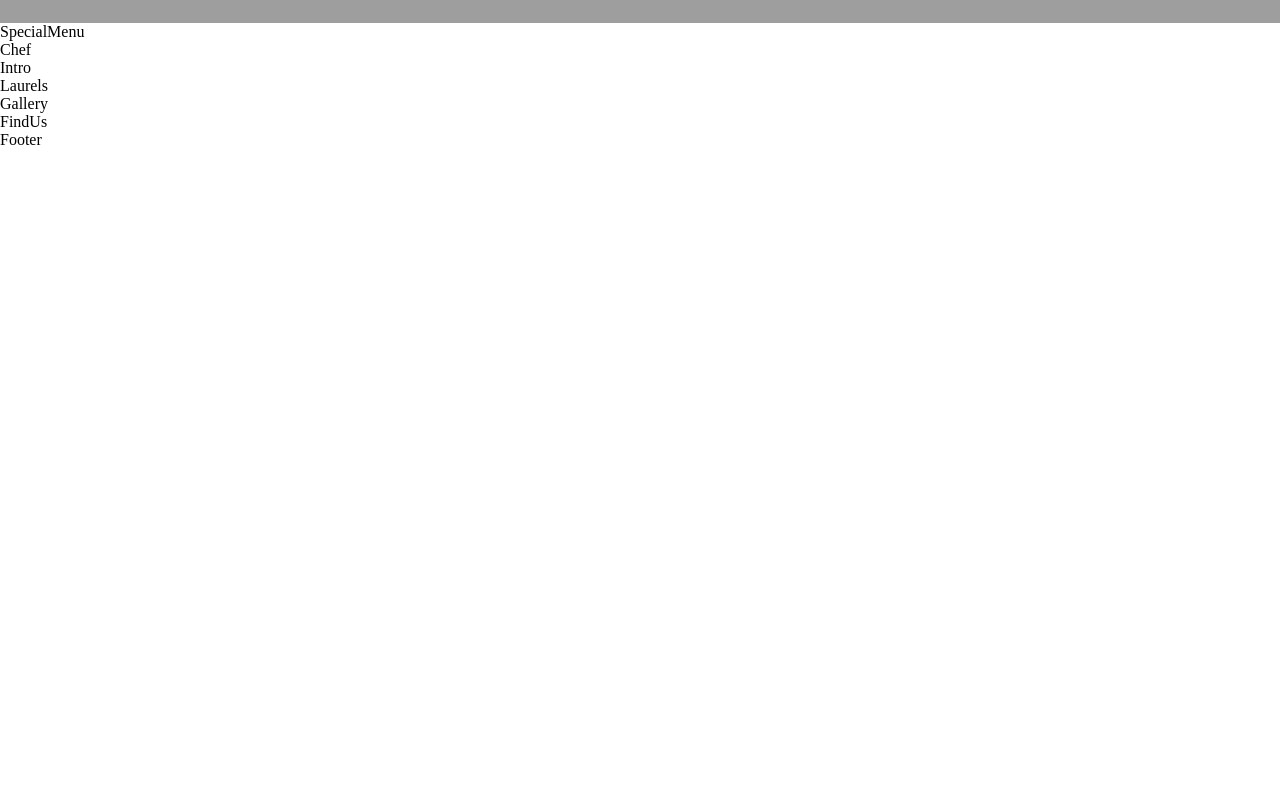
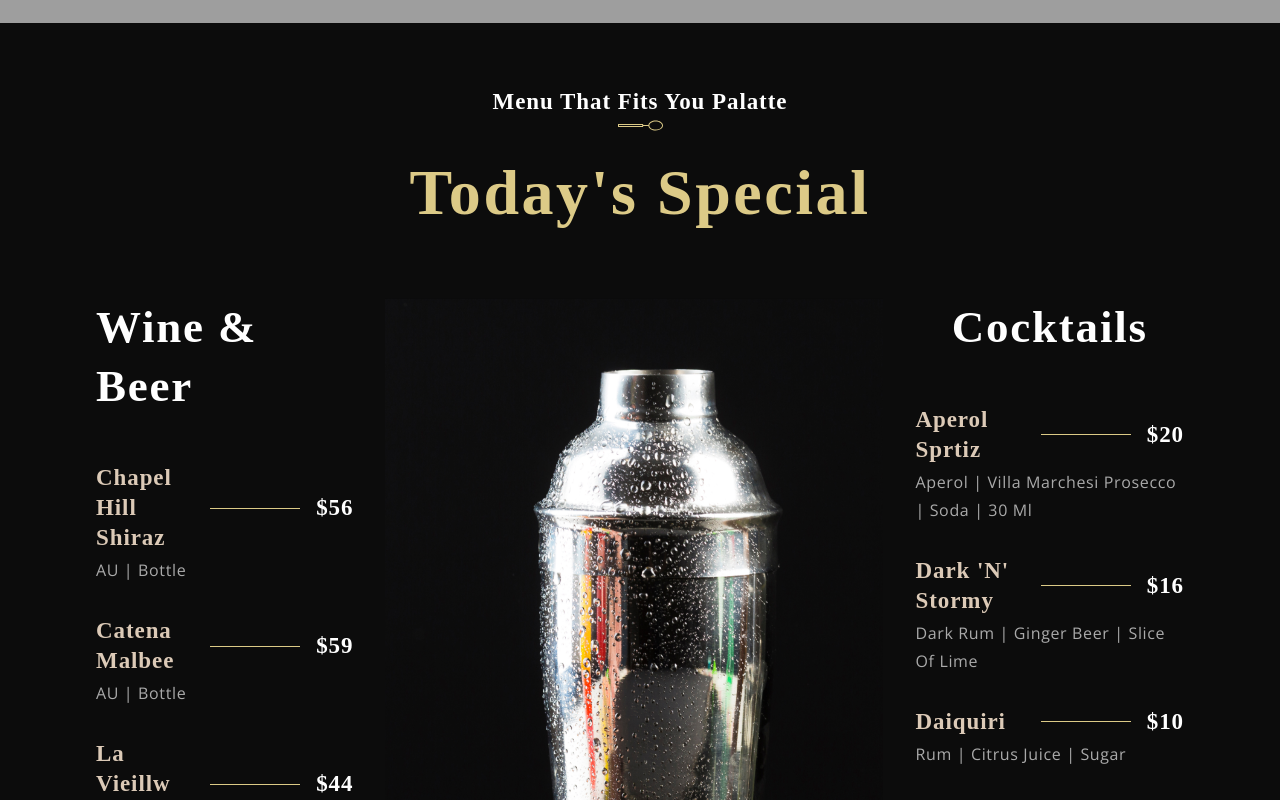
Before and after one commit to Tilio77/web-moderna-restaurante, a React (Create React App) app: page / in a window 1280 px wide. Shown: the part 2180-2980 px from the top of the page. Before the commit the page ends 2329 px from the top, so only its background shows below. Built offline with nearby package versions, Linux system fonts and the light colour scheme; grey boxes are pictures that could not be loaded; a web font is replaced by a local one.

Commit message:
Menu Finished

```diff
--- a/src/components/Menuitem/MenuItem.css
+++ b/src/components/Menuitem/MenuItem.css
@@ -0,0 +1,43 @@
+.app__menuitem {
+	width: 100%;
+	margin: 1rem 0;
+	display: flex;
+	flex-direction: column;
+}
+
+.app__menuitem-head {
+	display: flex;
+	justify-content: space-between;
+	align-items: center;
+}
+
+.app__menuitem-sub {
+	width: 100%;
+	margin-top: 0.2rem;
+}
+
+.app__menuitem-name {
+	flex: 1;
+}
+
+.app__menuitem-dash {
+	width: 90px;
+	height: 1px;
+	background: var(--color-golden);
+	margin: 0 1rem;
+}
+
+.app__menuitem-price {
+	display: flex;
+	justify-content: flex-end;
+	align-items: flex-end;
+}
+
+.app__specialMenu-menu_heading {
+	font-family: var(--font-base);
+	font-weight: 600;
+	font-size: 45px;
+	line-height: 58.5px;
+	letter-spacing: 0.04em;
+	color: var(--color-white);
+}
--- a/src/components/Menuitem/MenuItem.jsx
+++ b/src/components/Menuitem/MenuItem.jsx
@@ -2,9 +2,23 @@ import React from 'react';
 
 import './MenuItem.css';
 
-const MenuItem = () => (
-  <div>
-    MenuItem
+const MenuItem = ({ title, price, tags }) => (
+  <div className="app__menuitem">
+    <div className="app__menuitem-head">
+      <div className="app__menuitem-name">
+        <p className="p__cormorant" style={{ color: '#DCCAB7' }}>{title}</p>
+      </div>
+
+      <div className="app__menuitem-dash" />
+
+      <div className="app__menuitem-price">
+        <p className="p__cormorant">{price}</p>
+      </div>
+    </div>
+
+    <div className="app__menuitem-sub">
+      <p className="p__opensans" style={{ color: '#AAA' }}>{tags}</p>
+    </div>
   </div>
 );
 
--- a/src/container/Menu/SpecialMenu.css
+++ b/src/container/Menu/SpecialMenu.css
@@ -0,0 +1,75 @@
+.app__specialMenu {
+	flex-direction: column;
+	background: var(--color-black);
+}
+
+.app__specialMenu-title {
+	margin-bottom: 2rem;
+	text-align: center;
+}
+
+.app__specialMenu-menu {
+	width: 100%;
+	margin: 2rem 0;
+	display: flex;
+	justify-content: center;
+	align-items: flex-start;
+	flex-direction: row;
+}
+
+.app__specialMenu-menu_wine,
+.app__specialMenu-menu_cocktails {
+	flex: 1;
+	width: 100%;
+	flex-direction: column;
+}
+
+.app__specialMenu-menu_img {
+	width: 410px;
+	margin: 0 2rem;
+}
+
+.app__specialMenu-menu_img img {
+	width: 100%;
+	height: auto;
+}
+
+.app__specialMenu_menu_items {
+	display: flex;
+	flex-direction: column;
+	margin: 2rem 0;
+	width: 100%;
+}
+
+@media screen and (max-width: 2000px) {
+	.app__specialMenu-menu_img {
+		width: 650px;
+	}
+
+	.app__specialMenu-menu_img img {
+		height: 920px;
+	}
+}
+
+@media screen and (max-width: 1150px) {
+	.app__specialMenu-menu {
+		flex-direction: column;
+		align-items: center;
+		width: 100%;
+	}
+
+	.app__specialMenu-menu_img {
+		margin: 3rem 0;
+	}
+}
+
+@media screen and (max-width: 650px) {
+	.app__specialMenu-menu_img {
+		width: 100%;
+	}
+
+	.app__specialMenu-menu_heading {
+		font-size: 35px;
+		line-height: 48.5px;
+	}
+}
--- a/src/container/Menu/SpecialMenu.jsx
+++ b/src/container/Menu/SpecialMenu.jsx
@@ -1,10 +1,43 @@
 import React from 'react';
-
+import { SubHeading, MenuItem } from '../../components';
+import { images, data } from '../../constants';
 import './SpecialMenu.css';
 
 const SpecialMenu = () => (
-  <div>
-    SpecialMenu
+  <div className="app__specialMenu flex__center section__padding" id="menu">
+    <div className="app__specialMenu-title">
+      <SubHeading title="Menu that fits you palatte" />
+      <h1 className="headtext__cormorant">Today's Special</h1>
+    </div>
+
+    <div className="app__specialMenu-menu">
+      <div className="app__specialMenu-menu_wine flex__center">
+        <p className="app__specialMenu-menu_heading">Wine & Beer</p>
+        <div className="app__specialMenu_menu_items">
+          {data.wines.map((wine, index) => (
+            <MenuItem key={wine.title + index} title={wine.title} price={wine.price} tags={wine.tags} />
+          ))}
+        </div>
+      </div>
+
+      <div className="app__specialMenu-menu_img">
+        <img src={images.menu} alt="menu img" />
+      </div>
+
+      <div className="app__specialMenu-menu_cocktails flex__center">
+        <p className="app__specialMenu-menu_heading">Cocktails</p>
+        <div className="app__specialMenu_menu_items">
+          {data.cocktails.map((cocktails, index) => (
+            <MenuItem key={cocktails.title + index} title={cocktails.title} price={cocktails.price} tags={cocktails.tags} />
+          ))}
+        </div>
+      </div>
+
+    </div>
+
+    <div style={{marginTop: '15px'}}>
+      <button type="button" className="custom__button">View More</button>
+    </div>
   </div>
 );
 
```
